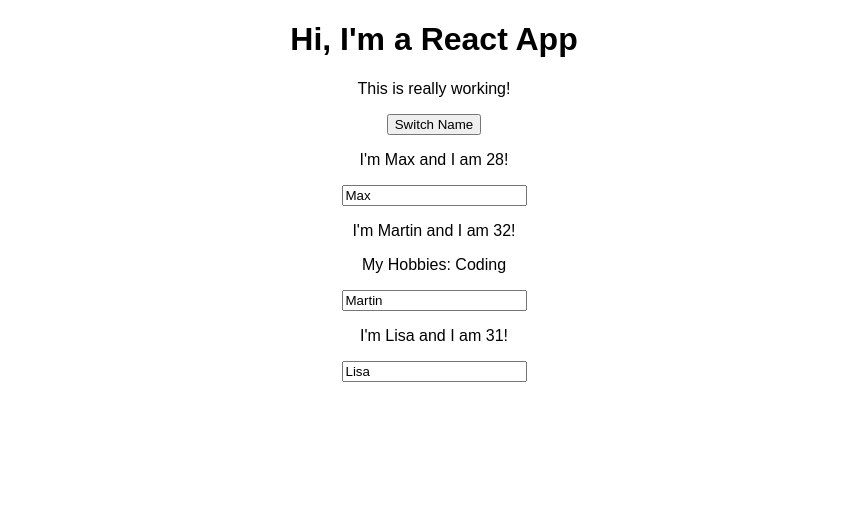
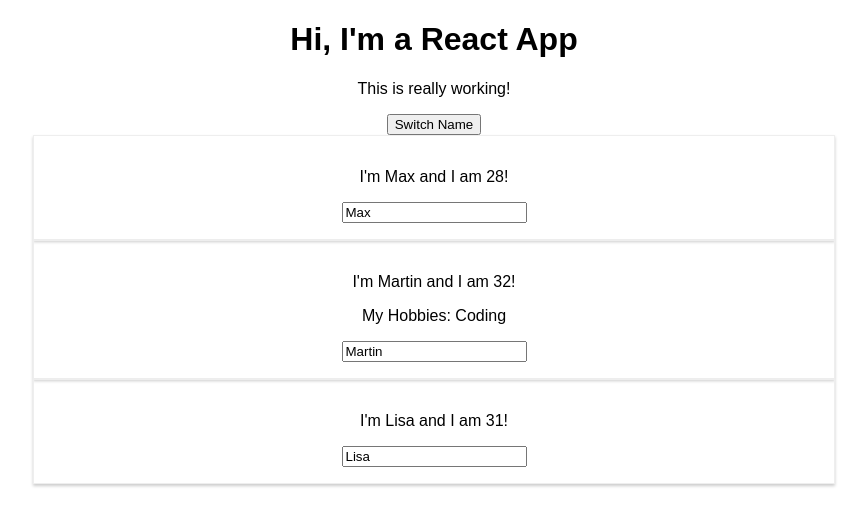
Before and after one commit to tintildev/Learn_React, a React (Create React App) app in the folder react-complete-guide/: page / in a window 1280 px wide. Shown: the top 526 px of the page, without its empty margins (206-1073 px from the left). Built offline with nearby package versions, Linux system fonts and the light colour scheme.

Commit message:
add Styling

```diff
--- /dev/null
+++ b/react-complete-guide/src/Person/Person.css
@@ -0,0 +1,8 @@
+.Person {
+    width: 60%;
+    margin: auto;
+    border: 1px solid #eee;
+    box-shadow: 0 2px 3px #ccc;
+    padding: 16px;
+    text-align: center;
+}
--- a/react-complete-guide/src/Person/Person.js
+++ b/react-complete-guide/src/Person/Person.js
@@ -1,9 +1,10 @@
 import React from 'react'
+import './Person.css'
 
 const person = (props) => {
     //JS Code in JSX
     return (
-        <div>
+        <div className="Person">
             <p onClick={props.click}>I'm {props.name} and I am {props.age}!</p>
             <p>{props.children}</p>
             <input type="text" onChange={props.changed} value={props.name} />
```
